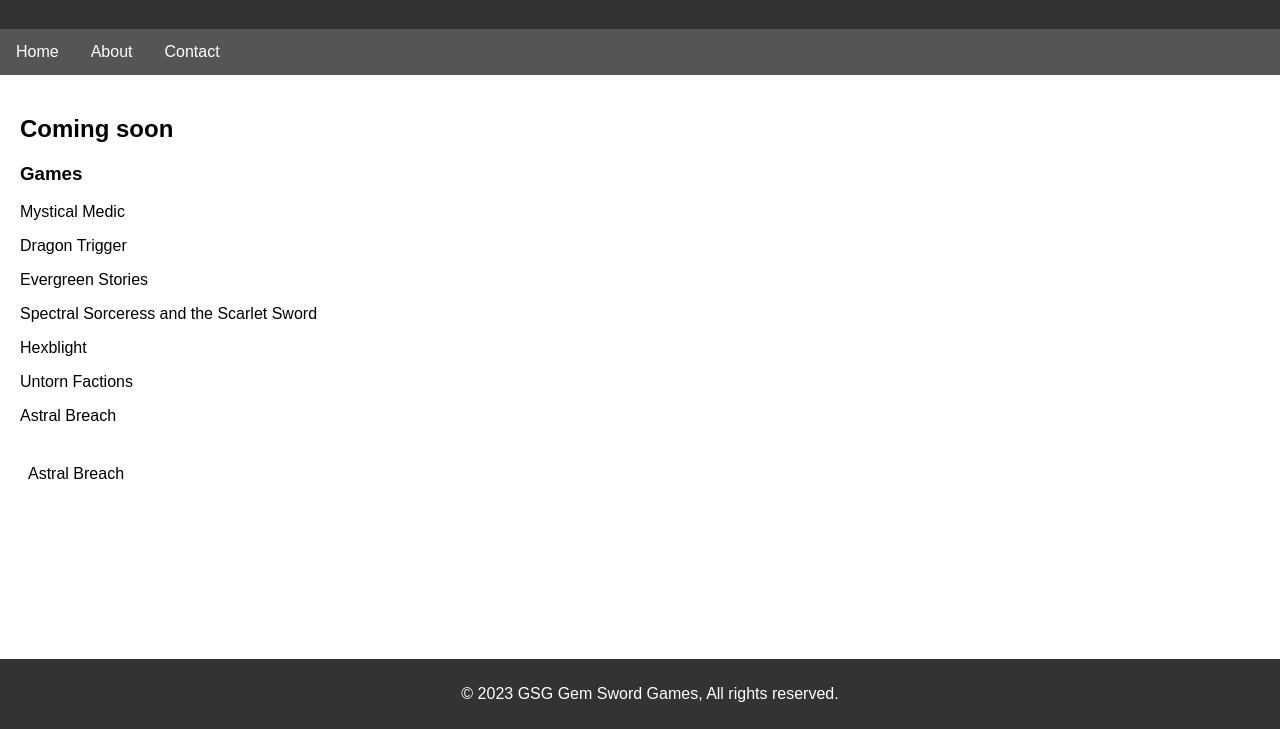
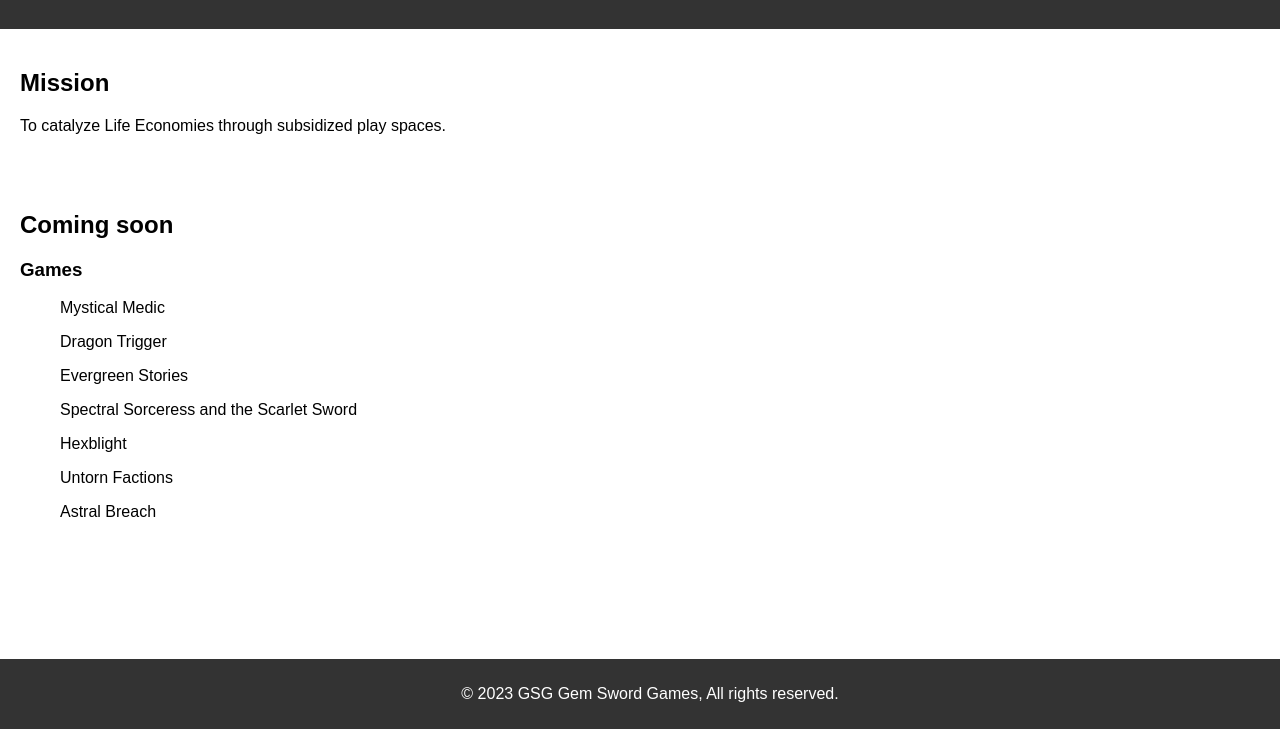
Before and after one commit to gsg-jay/Business, a plain HTML site: page index.html in a window 1280 px wide. Shown: the part 71-800 px from the top of the page. Drawn offline with Linux system fonts and the light colour scheme.

Commit message:
(feat): Mission statement

```diff
--- a/index.html
+++ b/index.html
@@ -14,11 +14,11 @@
         <h1>GSG Gem Sword Games</h1>
     </header>
 
-    <nav>
+    <!-- <nav>
         <a href="#">Home</a>
         <a href="#">About</a>
         <a href="#">Contact</a>
-    </nav>
+    </nav> -->
 
     <!-- <section class="games flex wrap">
         <div class="container">
@@ -43,10 +43,15 @@
         </div>
     </section> -->
 
+    <section>
+        <h1>Mission</h1>
+        <p>To catalyze Life Economies through subsidized play spaces.</p>
+    </section>
 
     <section>
         <h2>Coming soon</h2>
         <h3>Games</h3>
+        <blockquote>
             <p>Mystical Medic</p>
             <p>Dragon Trigger</p>
             <p>Evergreen Stories</p>
@@ -54,12 +59,7 @@
             <p>Hexblight</p>
             <p>Untorn Factions</p>
             <p>Astral Breach</p>
-
-        <div class="flex">
-            <div class="game">
-                <p class="game-label">Astral Breach</p>
-            </div>
-        </div>
+        </blockquote>
     </section>
 
     <footer>
```
Lines whose indentation alone changed are shown as unchanged.
